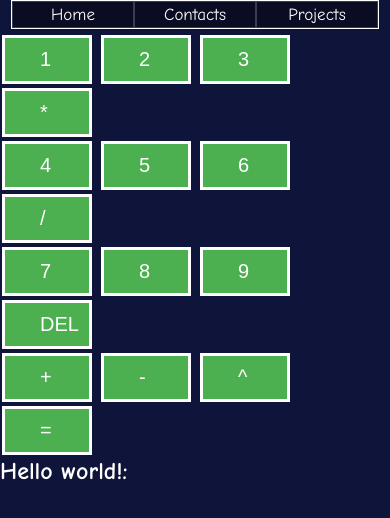
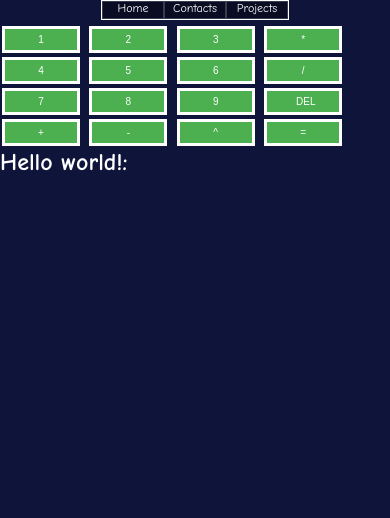
Before and after one commit to TurnManEDITION/Web, a plain HTML site: page index.html in a window 390 px wide. Drawn offline with Linux system fonts and the light colour scheme.

Commit message:
Update style.css

```diff
--- a/style.css
+++ b/style.css
@@ -1,4 +1,4 @@
-@media (max-width: 480px) {
+@media (max-width: 1080px) {
 	*{
 		margin: 0;
 		padding: 0;
@@ -17,7 +17,7 @@
 
 	.center {
 		text-align: center;
-		margin: 0;
+		margin: 0 auto;
 	}
 
 	h1{
@@ -39,12 +39,12 @@
 	.menu > li{
 		float: left;
 		color: #FFF;
-		width: 120px;
-		height: 25px;
-		line-height: 26px;
+		width: 60px;
+		height: 16px;
+		line-height: 13px;
 
 		cursor: default;
-		font-size: 17px;
+		font-size: 12px;
 		border-top-left-radius: 90 px;
 		border:  1px solid rgba(255,255,255, 0.2);
 	}
@@ -62,7 +62,7 @@
 	}
 
 	.sub-menu li{
-		font-size: 16px;
+		font-size: 10px;
 		background: rgba(0,0,0, 0.4);
 		padding: 2px ;
 		color: #FFF;
@@ -129,18 +129,16 @@
 	    background-color: #4CAF50;
 	    color: #FFFFFF;
 	    border: 3px solid #FFFFFF;
-	    padding: 10px 35px;
+	    padding: 5px 29px;
 	    text-align: center;
 	    text-decoration: none;
-	    display: inline-flex;
-	    align-items: center;
-	    font-size: 20px;
+	    font-size: 10px;
 	    margin: 2px;
-	    width: 23%;
+	    width: 20%;
 	    transition-duration: .1s;
 	}
 	.button:hover {
-		padding: 9px;
+		padding: 4px;
 		cursor: pointer;
 		background-color: #FFFFFF;
 		color: #4CAF50;
```
